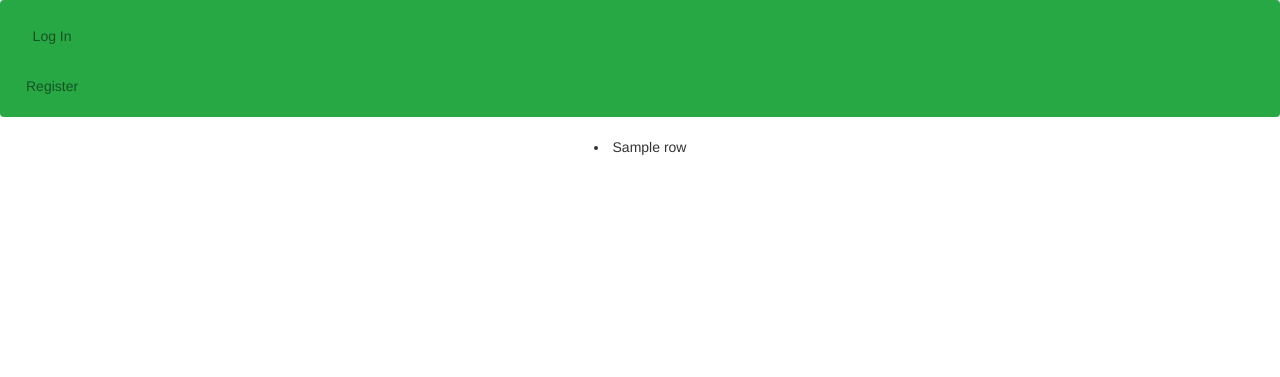
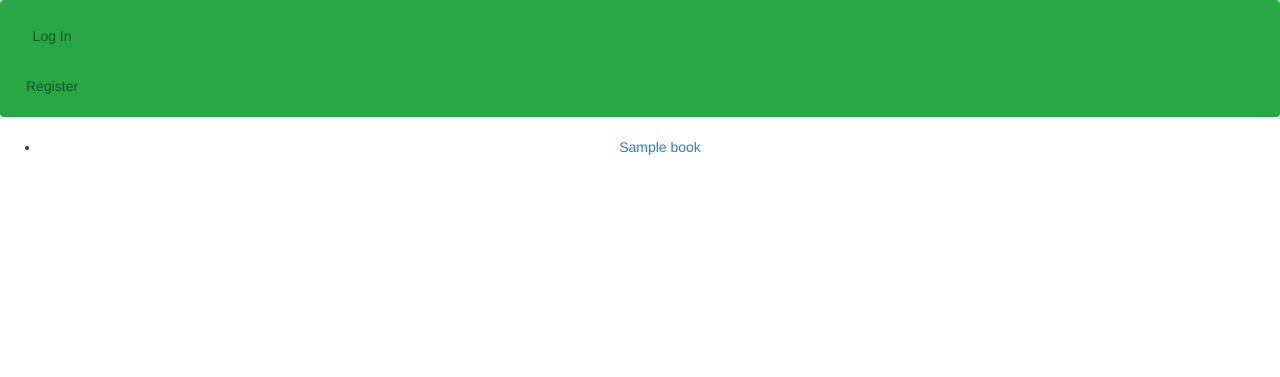
Before and after one commit to Chideme/project1, a Python web app: template templates/search.html in a window 1280 px wide. Shown: the top 377 px of the page. Run offline with Jinja, Linux system fonts and the light colour scheme; the template is opened without the code that fills it: most values are stand-ins (such as "Sample title", 1, 10 or a date in 2020); some libraries are stand-ins or nearby versions.

Commit message:
search has a bug again!

```diff
--- a/templates/search.html
+++ b/templates/search.html
@@ -5,10 +5,11 @@
 {% endblock %}
 
 {% block body %}
-{% for row in rows %}
+<ul>
+{% for book in books %}
 <li>
-    {{ row }}
+    <a href= "{{ url_for('search',isbn = book.isbn) }}">{{book.title}}</a>
 </li>
 {% endfor %}
-</body>
+</ul>
 {% endblock %}
```
Also changed, not shown: application.py (+9 -0 lines), 1 other file.
